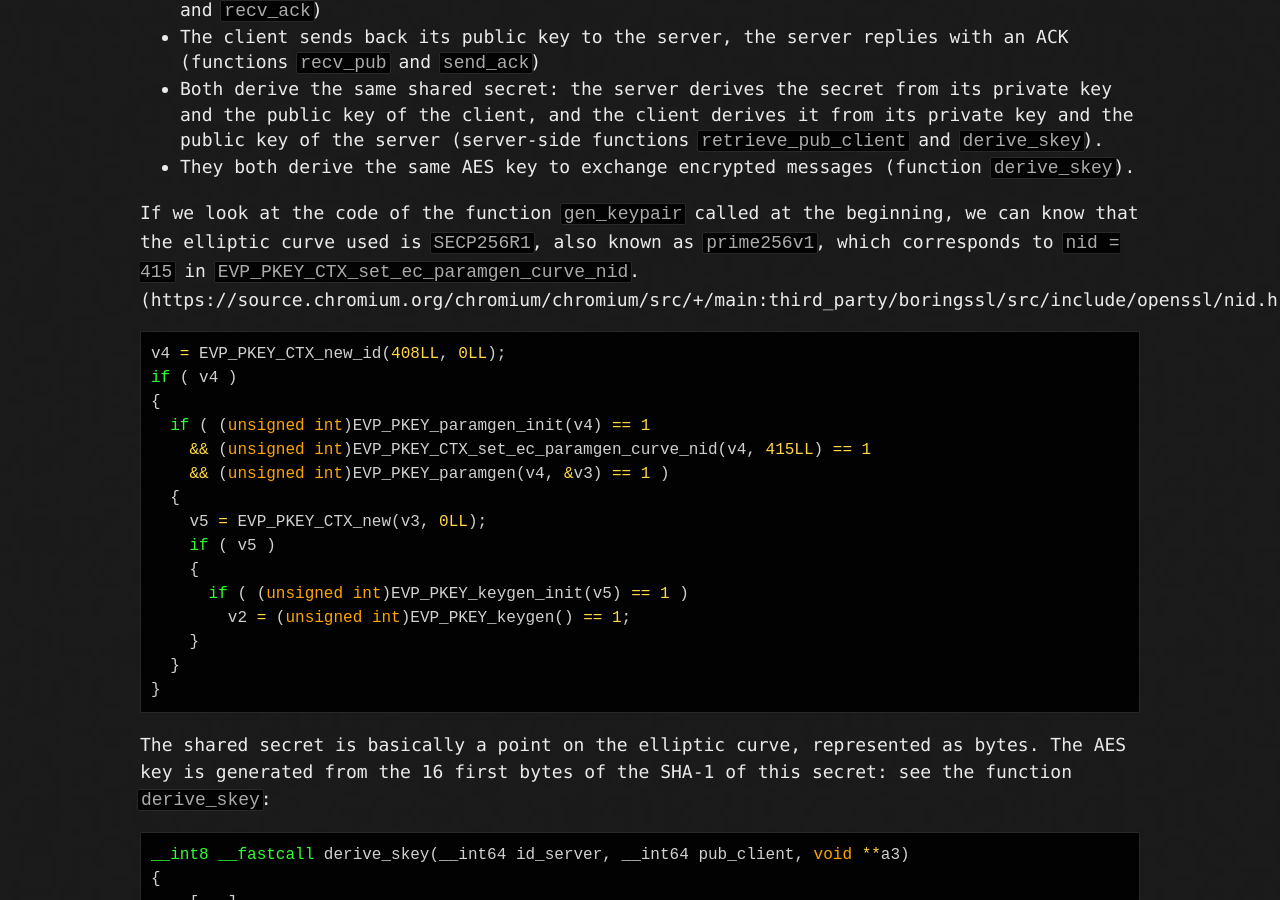
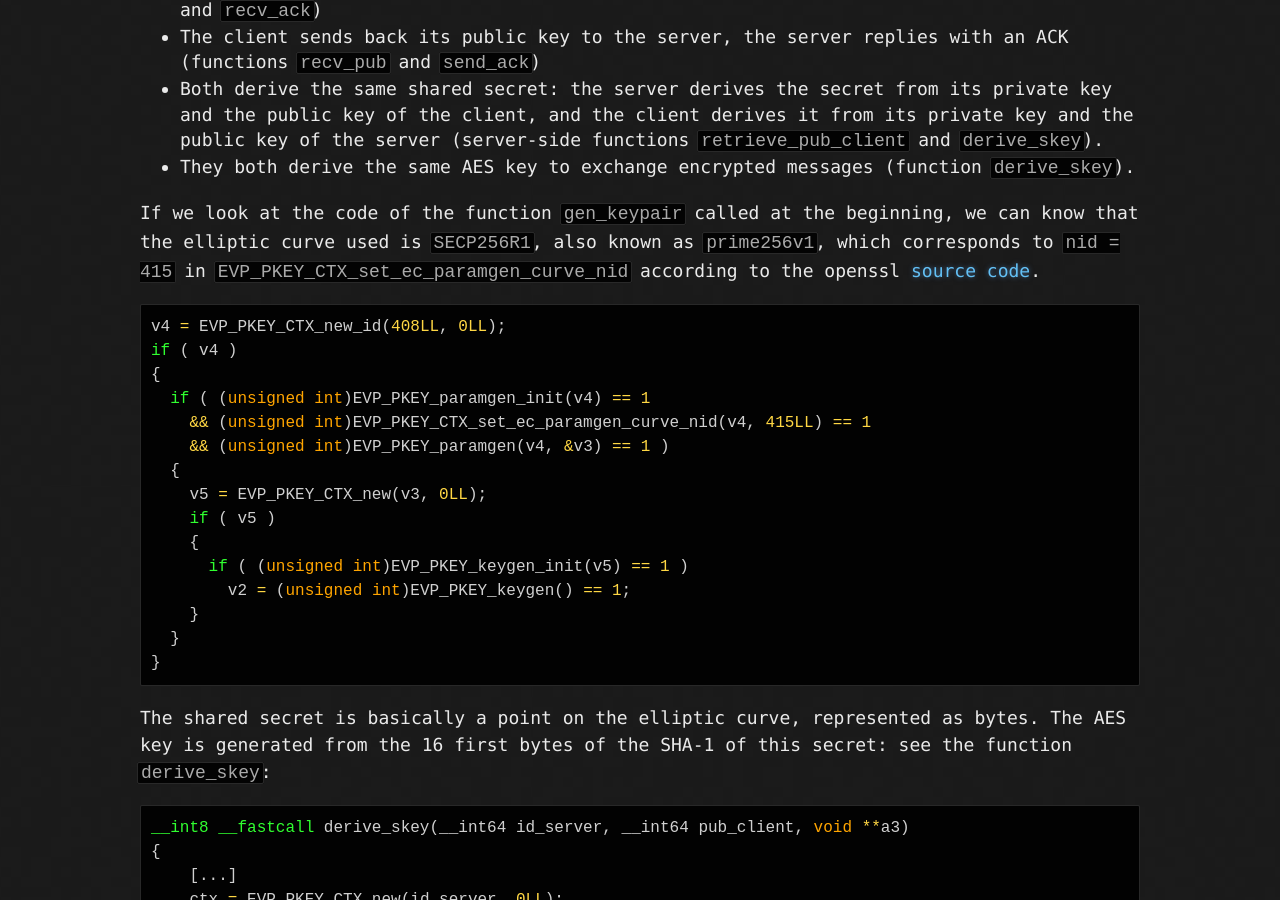
Before and after one commit to spiker00t/spiker00t.github.io, a Jekyll site: the page built from _posts/2024-04-18-ptsd.md, in a window 1280 px wide and 900 px high, scrolled down 8558 px. Built offline with Jekyll 4.4.1, drawn with Linux system fonts in a browser that asks for light colours.

Commit message:
PTSD: Fixed link to openssl source code

````diff
--- a/_posts/2024-04-18-ptsd.md
+++ b/_posts/2024-04-18-ptsd.md
@@ -334,7 +334,7 @@ Diffie-Hellman (ECDH) key agreement. To sum up:
 If we look at the code of the function `gen_keypair` called at the
 beginning, we can know that the elliptic curve used is `SECP256R1`,
 also known as `prime256v1`, which corresponds to `nid = 415` in
-`EVP_PKEY_CTX_set_ec_paramgen_curve_nid`. (https://source.chromium.org/chromium/chromium/src/+/main:third_party/boringssl/src/include/openssl/nid.h)
+`EVP_PKEY_CTX_set_ec_paramgen_curve_nid` according to the openssl [source code](https://github.com/google/boringssl/blob/master/include/openssl/nid.h).
 
 ```c
 v4 = EVP_PKEY_CTX_new_id(408LL, 0LL);
````
